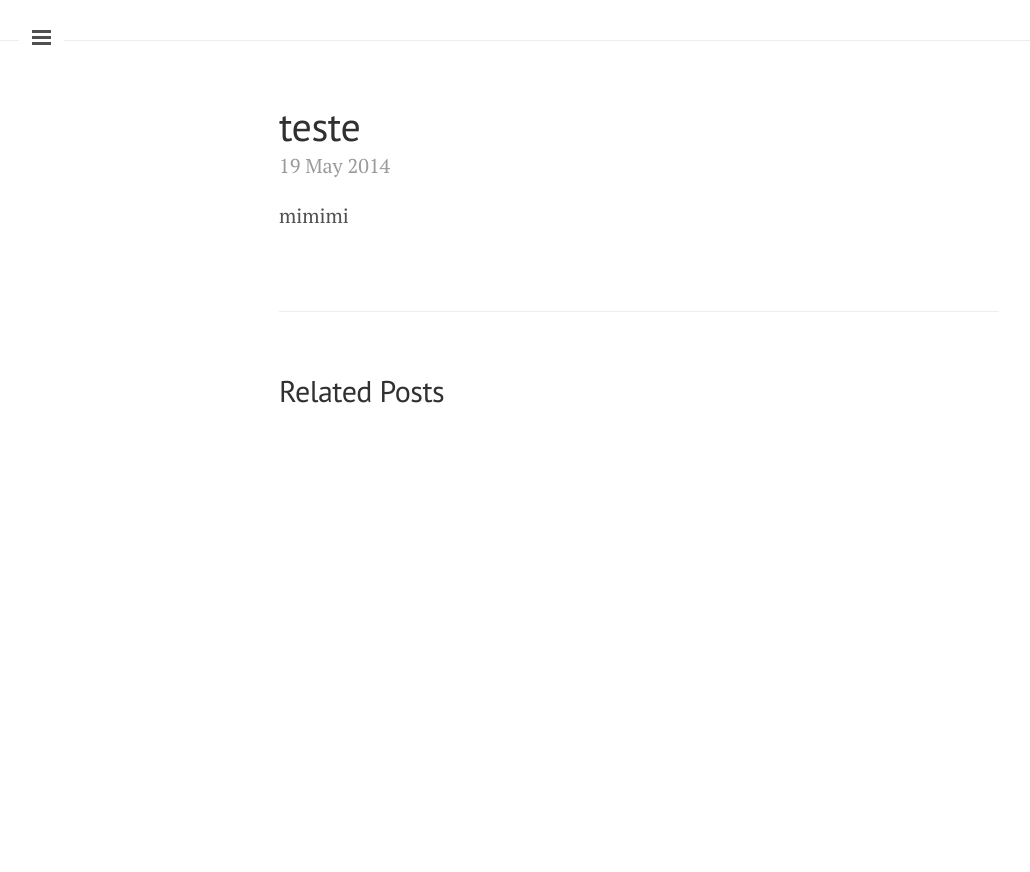
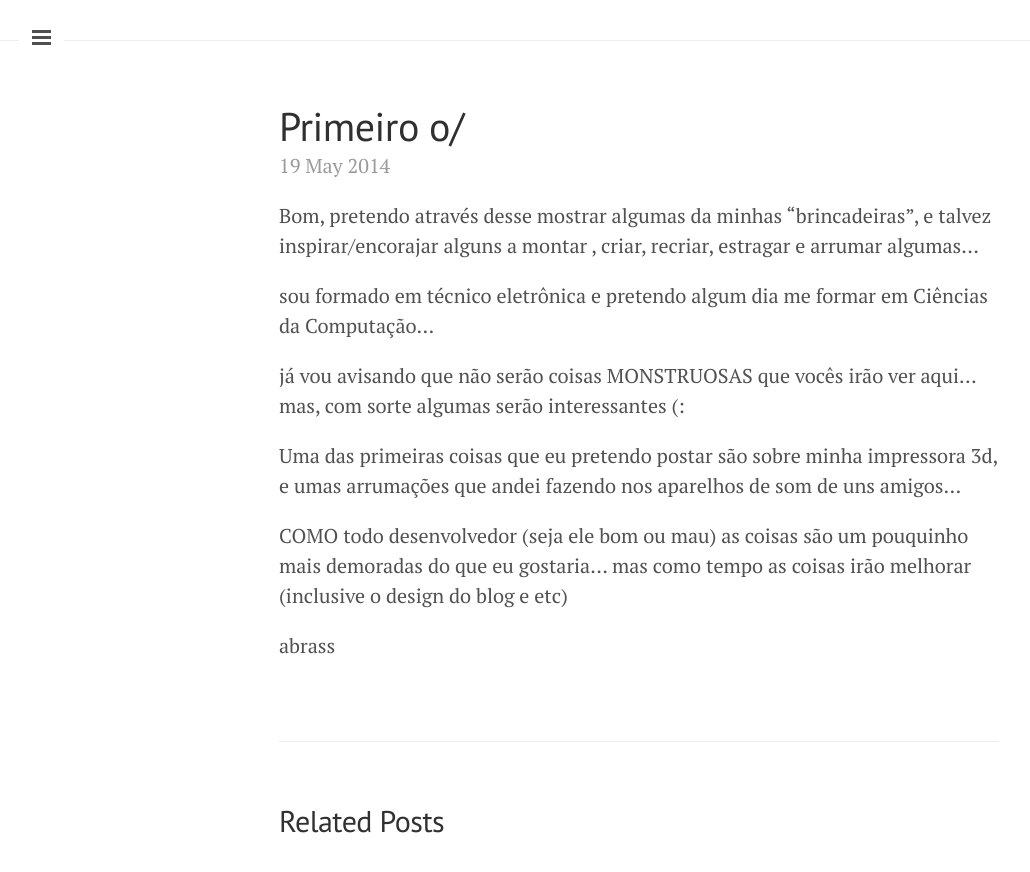
Before and after one commit to ggazzo/ggazzo.github.io, a Jekyll site: the page built from _posts/2014-05-19-teste.markdown, in a window 1280 px wide. Shown: the top 872 px of the page, without its empty margins (1-1031 px from the left). Built offline with Jekyll 4.4.1, drawn with Linux system fonts in a browser that asks for light colours.

Commit message:
Post update: teste

```diff
--- a/_posts/2014-05-19-teste.markdown
+++ b/_posts/2014-05-19-teste.markdown
@@ -1,6 +1,17 @@
 ---
 published: true
-title: teste
+title: Primeiro o/
 layout: post
 ---
-mimimi
+Bom, pretendo através desse mostrar algumas da minhas "brincadeiras", e talvez inspirar/encorajar alguns a montar , criar, recriar, estragar e arrumar algumas...
+
+sou formado em técnico eletrônica e pretendo algum dia me formar em Ciências da Computação...
+
+já vou avisando que não serão coisas MONSTRUOSAS  que vocês irão ver aqui... mas, com sorte  algumas serão interessantes (:
+
+
+Uma das primeiras coisas que eu pretendo postar são sobre minha impressora 3d, e umas arrumações que andei fazendo nos aparelhos de som de uns amigos...
+
+COMO todo desenvolvedor (seja ele bom ou mau) as coisas são um pouquinho mais demoradas do que eu gostaria... mas como tempo as coisas irão melhorar (inclusive o design do blog e etc)
+
+abrass
```
